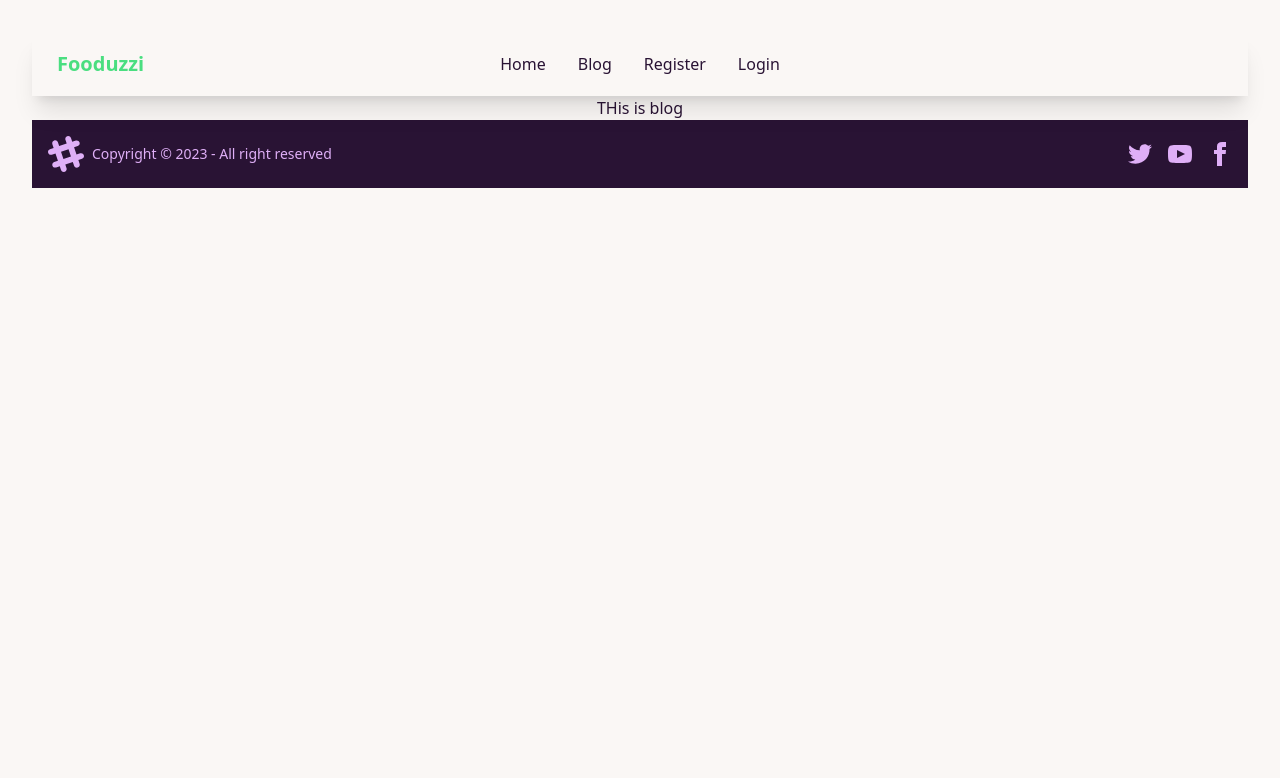
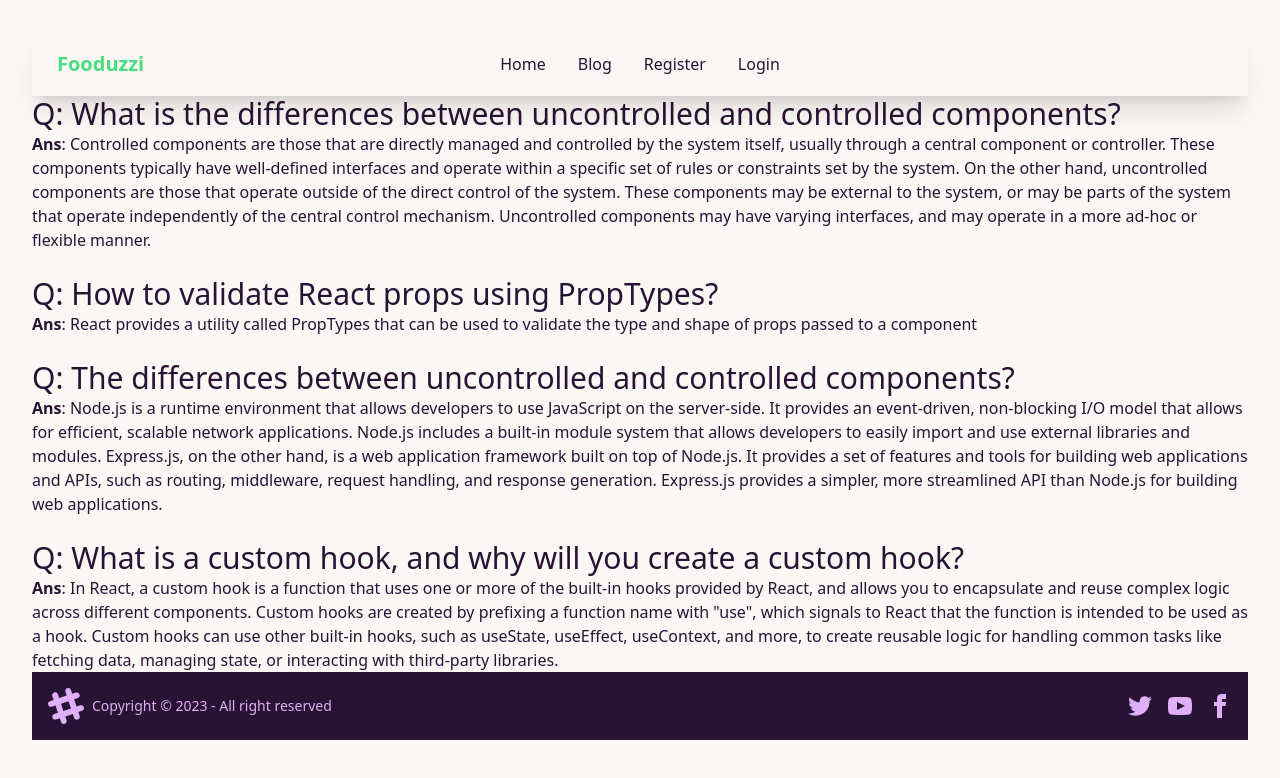
Before and after one commit to weirdRafi/fooduzziclient, a React (Vite) app: page /blog in a window 1280 px wide. Shown: the top 778 px of the page. Built offline with nearby package versions, Linux system fonts and the light colour scheme; no server answers.

Commit message:
navigate update

```diff
--- a/src/PrivateRoute/PrivateRoutes.jsx
+++ b/src/PrivateRoute/PrivateRoutes.jsx
@@ -5,6 +5,8 @@ import { Navigate, useLocation } from 'react-router-dom';
 const PrivateRoutes = ({children}) => {
     const {user, loading} = useContext(AuthContext)
     const location = useLocation()
+
+
 
     if(user){
         return children;
--- a/src/components/Blog/Blog.jsx
+++ b/src/components/Blog/Blog.jsx
@@ -2,8 +2,25 @@ import React from 'react';
 
 const Blog = () => {
     return (
-        <div>
-            THis is blog
+        <div className='text-start'>
+            <h2 className='text-3xl'>Q: What is the differences between uncontrolled and controlled components?</h2>
+            <p><strong>Ans</strong>: Controlled components are those that are directly managed and controlled by the system itself, usually through a central component or controller. These components typically have well-defined interfaces and operate within a specific set of rules or constraints set by the system.
+
+            On the other hand, uncontrolled components are those that operate outside of the direct control of the system. These components may be external to the system, or may be parts of the system that operate independently of the central control mechanism. Uncontrolled components may have varying interfaces, and may operate in a more ad-hoc or flexible manner.</p>
+            <br />
+            <h2 className='text-3xl'>Q: How to validate React props using PropTypes?</h2>
+            <p><strong>Ans</strong>: React provides a utility called PropTypes that can be used to validate the type and shape of props passed to a component</p>
+
+            <br />
+            <h2 className='text-3xl'>Q: The differences between uncontrolled and controlled components?</h2>
+            <p><strong>Ans</strong>: Node.js is a runtime environment that allows developers to use JavaScript on the server-side. It provides an event-driven, non-blocking I/O model that allows for efficient, scalable network applications. Node.js includes a built-in module system that allows developers to easily import and use external libraries and modules.
+
+            Express.js, on the other hand, is a web application framework built on top of Node.js. It provides a set of features and tools for building web applications and APIs, such as routing, middleware, request handling, and response generation. Express.js provides a simpler, more streamlined API than Node.js for building web applications.</p>
+            <br />
+            <h2 className='text-3xl'>Q: What is a custom hook, and why will you create a custom hook?</h2>
+            <p><strong>Ans</strong>: In React, a custom hook is a function that uses one or more of the built-in hooks provided by React, and allows you to encapsulate and reuse complex logic across different components.
+
+            Custom hooks are created by prefixing a function name with "use", which signals to React that the function is intended to be used as a hook. Custom hooks can use other built-in hooks, such as useState, useEffect, useContext, and more, to create reusable logic for handling common tasks like fetching data, managing state, or interacting with third-party libraries. </p>
         </div>
     );
 };
--- a/src/components/Login/Login.jsx
+++ b/src/components/Login/Login.jsx
@@ -1,5 +1,5 @@
 import React, { useContext, useState } from 'react';
-import { Link } from 'react-router-dom';
+import { Link, useLocation, useNavigate } from 'react-router-dom';
 import { FontAwesomeIcon } from "@fortawesome/react-fontawesome";
 import { faGithub, faGoogle } from '@fortawesome/free-brands-svg-icons';
 import { AuthContext } from '../../providers/Authprovider';
@@ -11,6 +11,10 @@ const Login = () => {
     const googleProvider = new GoogleAuthProvider()
     const githubProvider = new GithubAuthProvider()
     const auth = getAuth(app);
+    const location = useLocation()
+    const navigate = useNavigate();
+
+    const from = location.state?.from?.pathname || '/alldata/0'
 
     const handleGoogleSignIn = () => {
         signInWithPopup(auth, googleProvider)
@@ -56,6 +60,7 @@ const Login = () => {
             loginUser(email, password)
                 .then(result => {
                     const loggedUser = result.user;
+                    navigate(from, {replace: true})
                     setError('')
                     form.reset()
                 })
```
